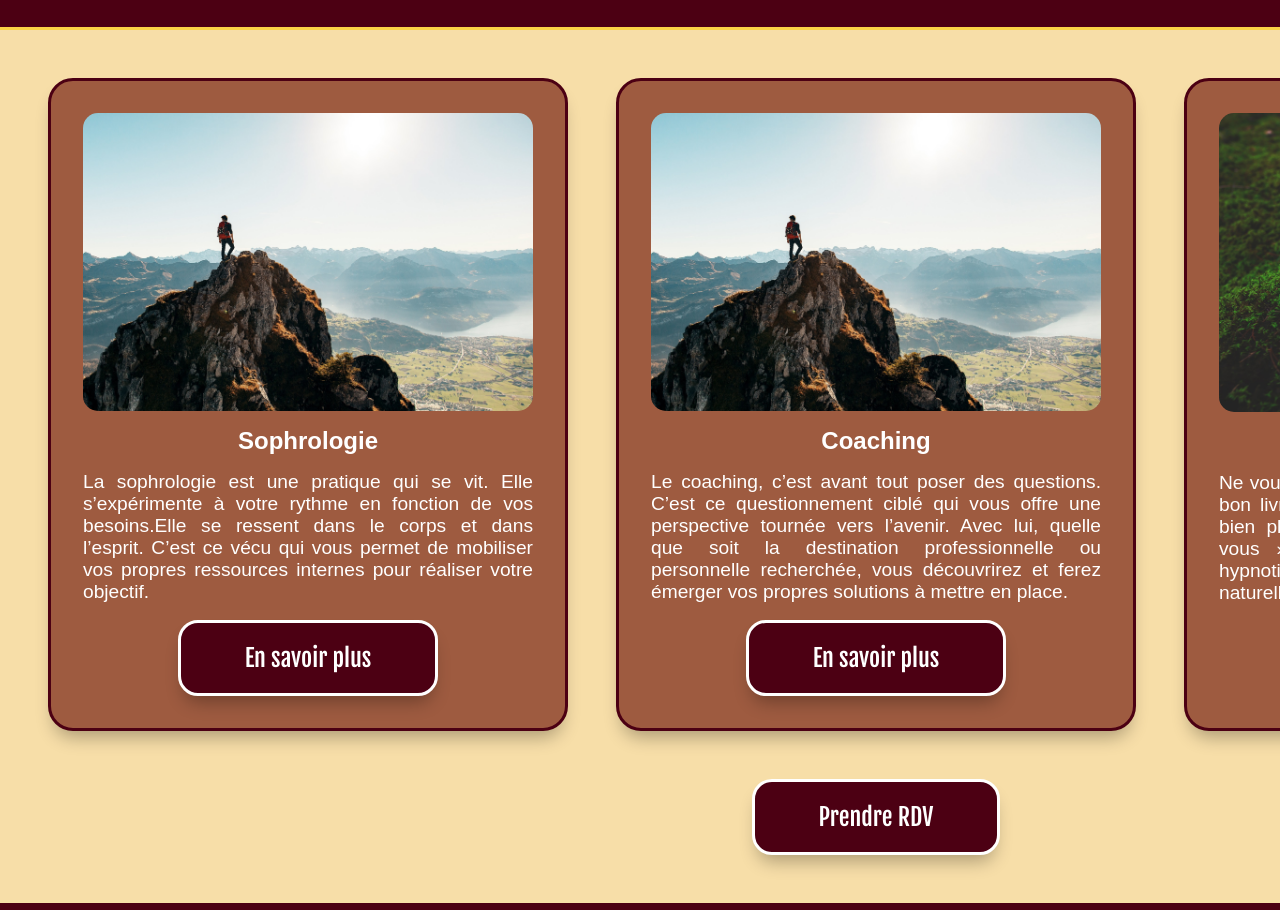
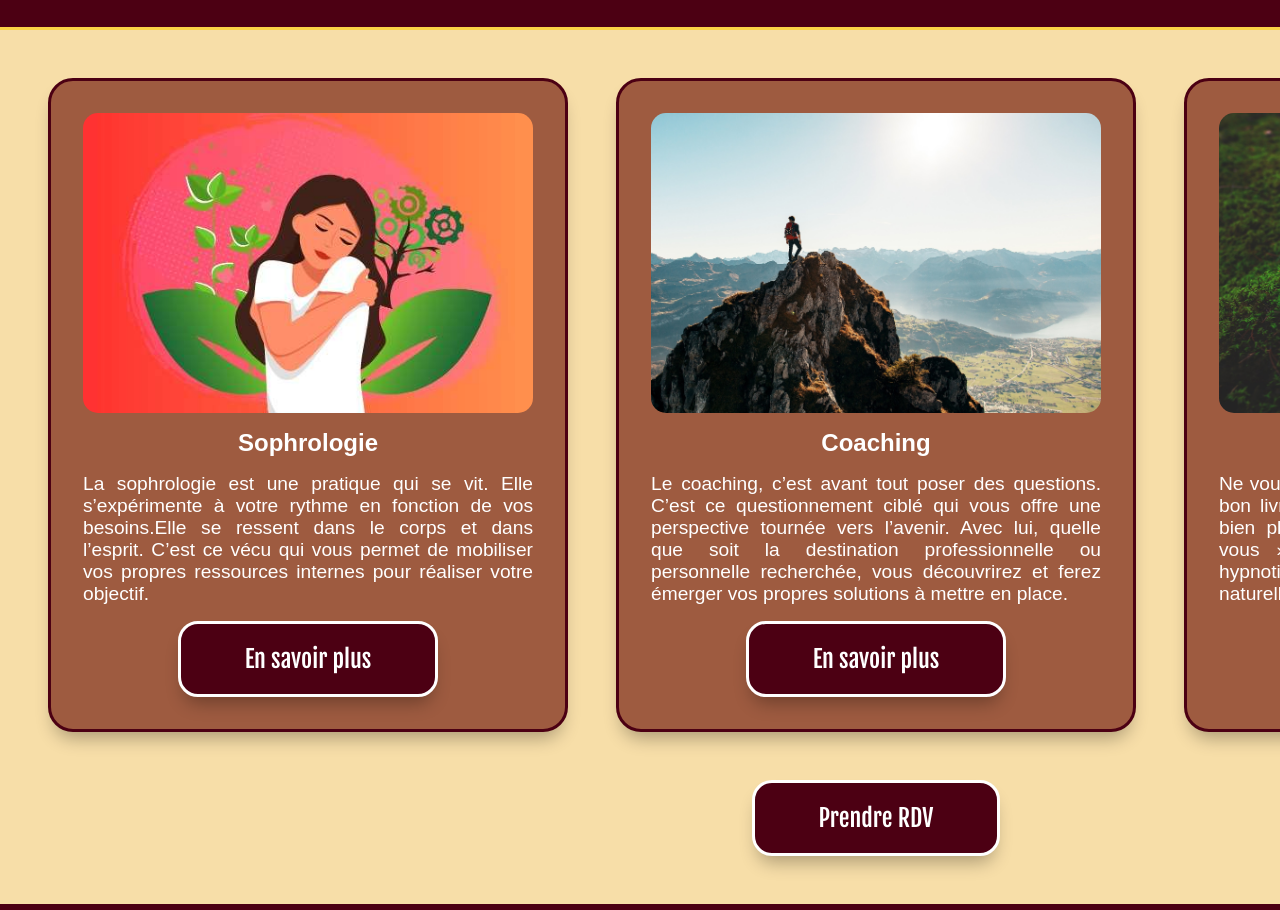
Before and after one commit to Malbrecht194/Radreams, a React (Vite) app: page / in a window 1280 px wide. Shown: the part 885-1795 px from the top of the page. Built offline with nearby package versions, Linux system fonts and the light colour scheme; a web font is replaced by a local one.

Commit message:
Ajout image sophrologie et aspect ratio

```diff
--- a/src/components/tools/tools.scss
+++ b/src/components/tools/tools.scss
@@ -15,6 +15,7 @@
 
     &__img {
         width: 450px;
+        aspect-ratio: 3/2;
         border-radius: 15px;
         object-fit: cover;
     }
--- a/src/data/accueilOutils.json
+++ b/src/data/accueilOutils.json
@@ -2,7 +2,7 @@
     {
         "title":"Sophrologie",
         "content":"La sophrologie est une pratique qui se vit. Elle s’expérimente à votre rythme en fonction de vos besoins.Elle se ressent dans le corps et dans l’esprit. C’est ce vécu qui vous permet de mobiliser vos propres ressources internes pour réaliser votre objectif.",
-        "picture":"/src/assets/images/Coaching bandeau.jpg",
+        "picture":"/src/assets/images/sophrologie.jpg",
         "alt":"Sophrologie"
     },
     {
--- a/src/pages/Accueil/index.jsx
+++ b/src/pages/Accueil/index.jsx
@@ -26,6 +26,10 @@ export default function Accueil() {
                 <Button className='toolsCards__button' buttonTitle="Prendre RDV" buttonLink='/contact' />
             </section>
 
+            <section className="testimony">
+
+            </section>
+
         </>
     )
 }
```
Also changed, not shown: src/assets/images/sophrologie.jpg (added).
